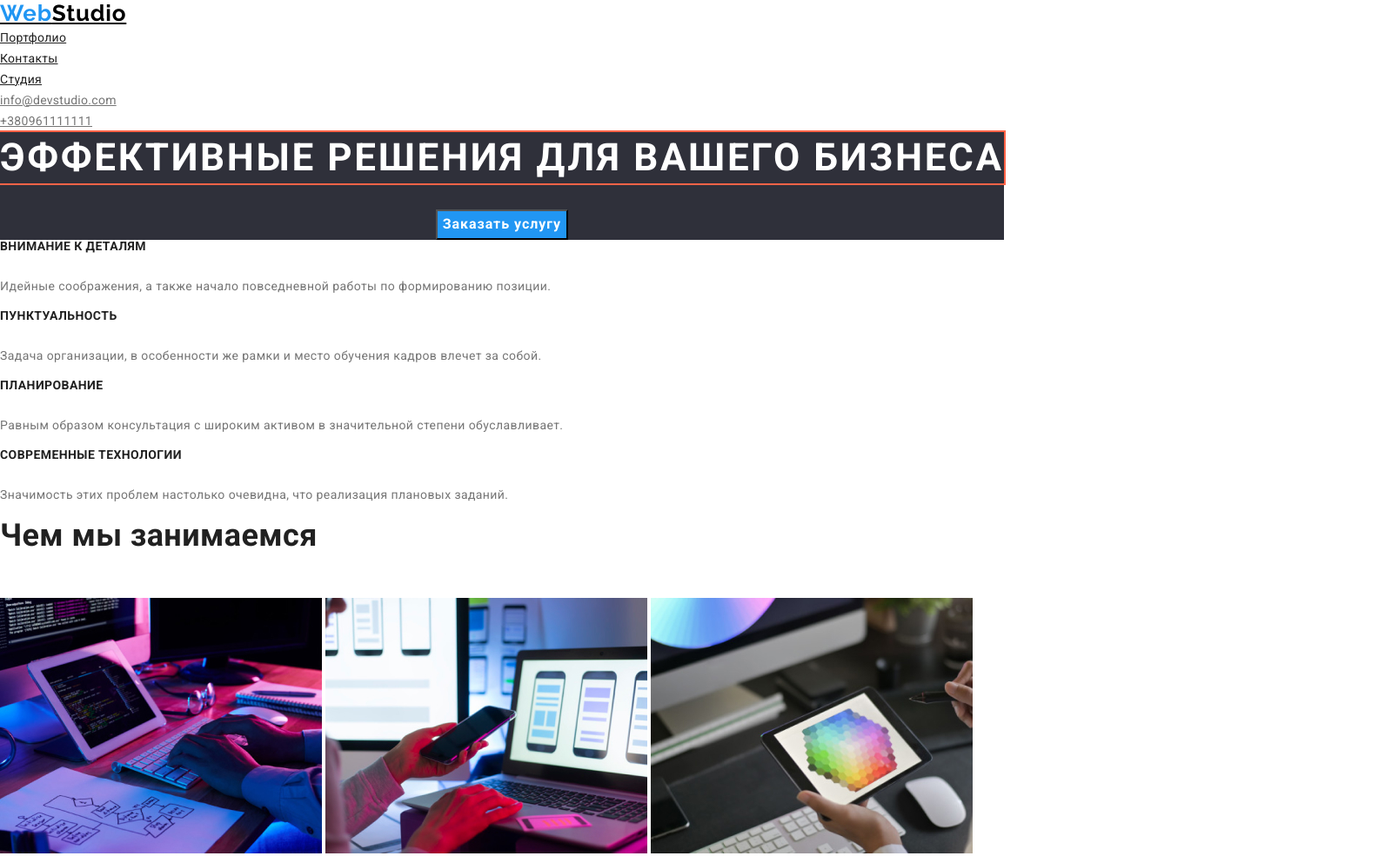
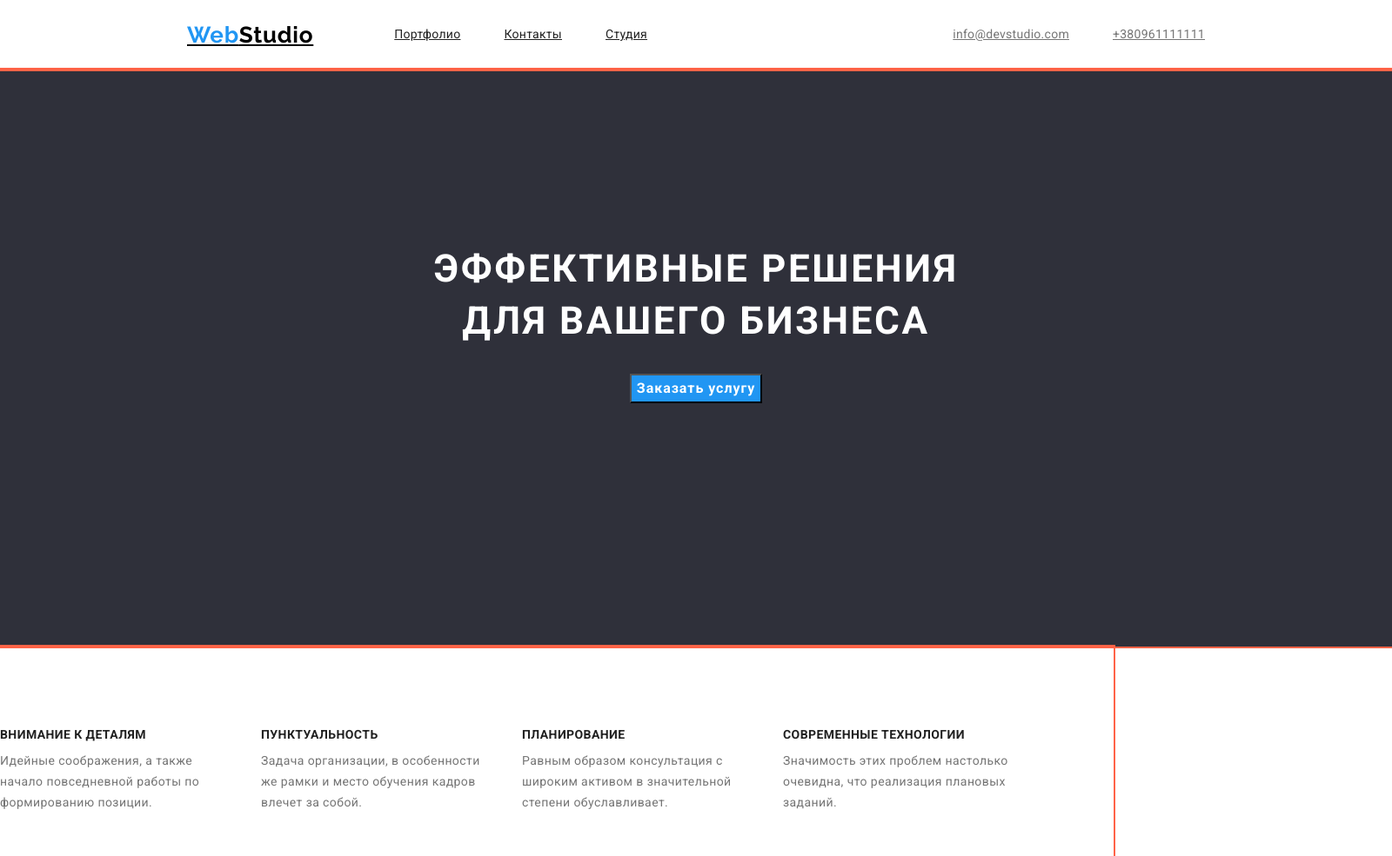
Before and after one commit to Olha-Starykova/goit-markup-hw-03, a plain HTML site: page index.html in a window 1280 px wide. Shown: the top 985 px of the page at 87% size, 1600 px wide, since content can reach past the window. Drawn offline with nearby package versions, Linux system fonts and the light colour scheme.

Commit message:
флексбоксы

```diff
--- a/css/styles.css
+++ b/css/styles.css
@@ -35,6 +35,24 @@ color: */
   letter-spacing: 0.03em;
 }
 
+.list {
+  padding: 0;
+  margin: 0;
+  list-style: none;
+}
+
+.container-one {
+  display: flex;
+  align-items: center;
+  padding-left: 215px;
+  padding-right: 215px;
+  outline: 2px solid tomato;
+  width: 1600px;
+  /* margin-left: auto;
+  margin-right: auto; */
+  margin: 0;
+}
+
 .logo.current {
   color: var(--title-text-color);
 
@@ -58,10 +76,18 @@ color: */
   color: var(--wite-color);
 }
 
-.list {
-  padding: 0;
-  margin: 0;
-  list-style: none;
+.site-nav {
+  display: flex;
+  margin-left: 93px;
+}
+
+.aa {
+  display: flex;
+  margin-left: auto;
+}
+
+.site-nav .margin-header + .margin-header {
+  margin-left: 50px;
 }
 
 .site-nav .link {
@@ -71,6 +97,10 @@ color: */
   font-size: 14px;
   line-height: 1.14;
   letter-spacing: 0.02em;
+
+  display: block;
+  padding-top: 32px;
+  padding-bottom: 32px;
 }
 
 .site-nav .link.current {
@@ -119,11 +149,28 @@ color: */
   color: var(--accent-color);
 }
 
+.site-nav .mh link {
+  display: flex;
+  margin-left: auto;
+}
+
+.site-nav .mh + .mh {
+  margin-left: 50px;
+}
+
+/* герой */
+
+.hero {
+  background: #2f303a;
+  display: block;
+  text-align: center;
+  outline: 2px solid tomato;
+  width: 1600px;
+  /* height: 600px; */
+  padding: 200px 452px 280px;
+}
 .hero-title {
   color: var(--wite-color);
-
-  outline: 2px solid tomato;
-
   margin-top: 0;
   margin-bottom: 0;
 
@@ -137,6 +184,37 @@ color: */
   margin-bottom: 30px;
 }
 
+/* четыре в ряд */
+
+.section-one .paragraf {
+  width: 270px;
+  margin-right: 30px;
+  margin-bottom: 0;
+  margin-top: 0;
+}
+
+.section-one .paragraf:not(:last-child) {
+  margin-right: 30px;
+}
+
+.container-two {
+  display: flex;
+  align-items: center;
+  width: 1170px;
+}
+
+.section-one {
+  padding-top: 94px;
+  padding-bottom: 94px;
+  outline: 2px solid tomato;
+}
+
+/* .zzz {
+  display: inline;
+} */
+
+/* hhh */
+
 .section .section-subtitle {
   color: var(--dark-color);
   font-weight: 700;
@@ -148,6 +226,17 @@ color: */
   margin-top: 0;
 }
 
+.section .section-sub {
+  color: var(--dark-color);
+  font-weight: 700;
+  font-size: 14px;
+  line-height: 1.14;
+  letter-spacing: 0.03em;
+  text-transform: uppercase;
+  margin-bottom: 10px;
+  margin-top: 0;
+}
+
 .section-title {
   color: var(--dark-color);
   font-weight: 700;
@@ -155,6 +244,21 @@ color: */
   line-height: 1.16;
   margin-bottom: 50px;
   margin-top: 0;
+  text-align: center;
+}
+
+.section-name {
+  font-weight: 500;
+  font-size: 16px;
+  line-height: 1.19;
+  font-style: normal;
+
+  text-align: center;
+  letter-spacing: 0.03em;
+  margin-bottom: 10px;
+  margin-top: 0;
+
+  color: var(--dark-color);
 }
 
 .section .section-titles {
@@ -163,18 +267,19 @@ color: */
   line-height: 2;
   letter-spacing: 0.06em;
   color: var(--dark-color);
+  margin-bottom: 4px;
+  margin-top: 0;
 }
 
 .section .section-en {
   font-size: 16px;
   line-height: 1.18;
+
+  text-align: center;
+  margin-bottom: 0px;
+  margin-top: 0;
 }
 
-.hero {
-  background: #2f303a;
-  display: inline-block;
-  text-align: center;
-}
 .hero-button {
   color: var(--wite-color);
   background-color: var(--accent-color);
@@ -216,6 +321,8 @@ color: */
 .section .job {
   font-size: 16px;
   line-height: 1.87;
+  margin-bottom: 20px;
+  margin-top: 0;
 }
 
 .fon {
--- a/index.html
+++ b/index.html
@@ -20,18 +20,32 @@
 
   <body class="page">
     <header>
+      <div class="container-one">
         <a href="./index.html" class="logo current"
           ><span class="logoacc">Web</span>Studio</a
         >
 
         <ul class="site-nav list">
-        <li><a href="./portfolio.html" class="link">Портфолио</a></li>
-        <li><a href="" class="link">Контакты</a></li>
-        <li><a href="" class="link">Студия</a></li>
+          <li class="margin-header">
+            <a href="./portfolio.html" class="link">Портфолио</a>
+          </li>
+          <li class="margin-header"><a href="" class="link">Контакты</a></li>
+          <li class="margin-header"><a href="" class="link">Студия</a></li>
         </ul>
-      <a href="mailto:info@devstudio.com" class="info">info@devstudio.com</a
-      ><br />
-      <a href="tel:+380961111111" class="tel">+380961111111</a><br />
+
+        <div class="aa">
+          <ul class="site-nav list">
+            <li class="mh link">
+              <a href="mailto:info@devstudio.com" class="info"
+                >info@devstudio.com</a
+              >
+            </li>
+            <li class="mh link">
+              <a href="tel:+380961111111" class="tel">+380961111111</a>
+            </li>
+          </ul>
+        </div>
+      </div>
     </header>
 
     <main>
@@ -41,11 +55,12 @@
           <button type="button" class="hero-button">Заказать услугу</button>
         </section>
 
-        <section>
+        <section class="section-one">
+          <div class="container-two">
             <ul class="section list">
-            <li>
-              <h3 class="section-subtitle">Внимание к деталям</h3>
-              <p>
+              <li class="zzz">
+                <h3 class="section-sub">Внимание к деталям</h3>
+                <p class="paragraf">
                   Идейные соображения, а также начало повседневной работы по
                   формированию позиции.
                 </p>
@@ -54,8 +69,8 @@
 
             <ul class="section list">
               <li>
-              <h3 class="section-subtitle">Пунктуальность</h3>
-              <p>
+                <h3 class="section-sub">Пунктуальность</h3>
+                <p class="paragraf">
                   Задача организации, в особенности же рамки и место обучения
                   кадров влечет за собой.
                 </p>
@@ -64,8 +79,8 @@
 
             <ul class="section list">
               <li>
-              <h3 class="section-subtitle">Планирование</h3>
-              <p>
+                <h3 class="section-sub">Планирование</h3>
+                <p class="paragraf">
                   Равным образом консультация с широким активом в значительной
                   степени обуславливает.
                 </p>
@@ -74,29 +89,30 @@
 
             <ul class="section list">
               <li>
-              <h3 class="section-subtitle">Современные технологии</h3>
-              <p>
+                <h3 class="section-sub">Современные технологии</h3>
+                <p class="paragraf">
                   Значимость этих проблем настолько очевидна, что реализация
                   плановых заданий.
                 </p>
               </li>
             </ul>
+          </div>
         </section>
 
-        <section>
+        <section class="section-one">
           <h2 class="section-title">Чем мы занимаемся</h2>
           <img src="./images/img1.jpg" alt="картинка напсаня кода" />
           <img src="./images/img.jpg" alt="картинка синхронизации ПК" />
           <img src="./images/img3.jpg" alt="картинка мультицвет" />
         </section>
 
-        <section>
+        <section class="section-one">
           <h2 class="section-title">Наша команда</h2>
 
           <ul class="section list">
             <li>
               <img src="./images/команда1.jpg" alt="фото Игорь Демьяненко" />
-              <h3 class="section-title">Игорь Демьяненко</h3>
+              <h3 class="section-name">Игорь Демьяненко</h3>
               <p class="section-en" lang="en">Product Designer</p>
             </li>
           </ul>
@@ -104,7 +120,7 @@
           <ul class="section list">
             <li>
               <img src="./images/команда2.jpg" alt="фото Ольга Репина" />
-              <h3 class="section-title">Ольга Репина</h3>
+              <h3 class="section-name">Ольга Репина</h3>
               <p class="section-en" lang="en">Frontend Developer</p>
             </li>
           </ul>
@@ -112,7 +128,7 @@
           <ul class="section list">
             <li>
               <img src="./images/к3.jpg" alt="фото Николай Тарасов" />
-              <h3 class="section-title">Николай Тарасов</h3>
+              <h3 class="section-name">Николай Тарасов</h3>
               <p class="section-en" lang="en">Marketing</p>
             </li>
           </ul>
@@ -120,7 +136,7 @@
           <ul class="section list">
             <li>
               <img src="./images/к4.jpg" alt="фото Михаил Ермаков" />
-              <h3 class="section-title">Михаил Ермаков</h3>
+              <h3 class="section-name">Михаил Ермаков</h3>
               <p class="section-en" lang="en">UI Designer</p>
             </li>
           </ul>
--- a/portfolio.html
+++ b/portfolio.html
@@ -8,6 +8,12 @@
       href="https://fonts.googleapis.com/css2?family=Raleway:wght@700&family=Roboto:wght@400;700&display=swap"
       rel="stylesheet"
     />
+
+    <link
+      rel="stylesheet"
+      href="https://cdnjs.cloudflare.com/ajax/libs/modern-normalize/0.6.0/modern-normalize.min.css"
+    />
+
     <link rel="stylesheet" href="./css/styles.css" />
   </head>
 
```
Lines whose indentation alone changed are shown as unchanged.
